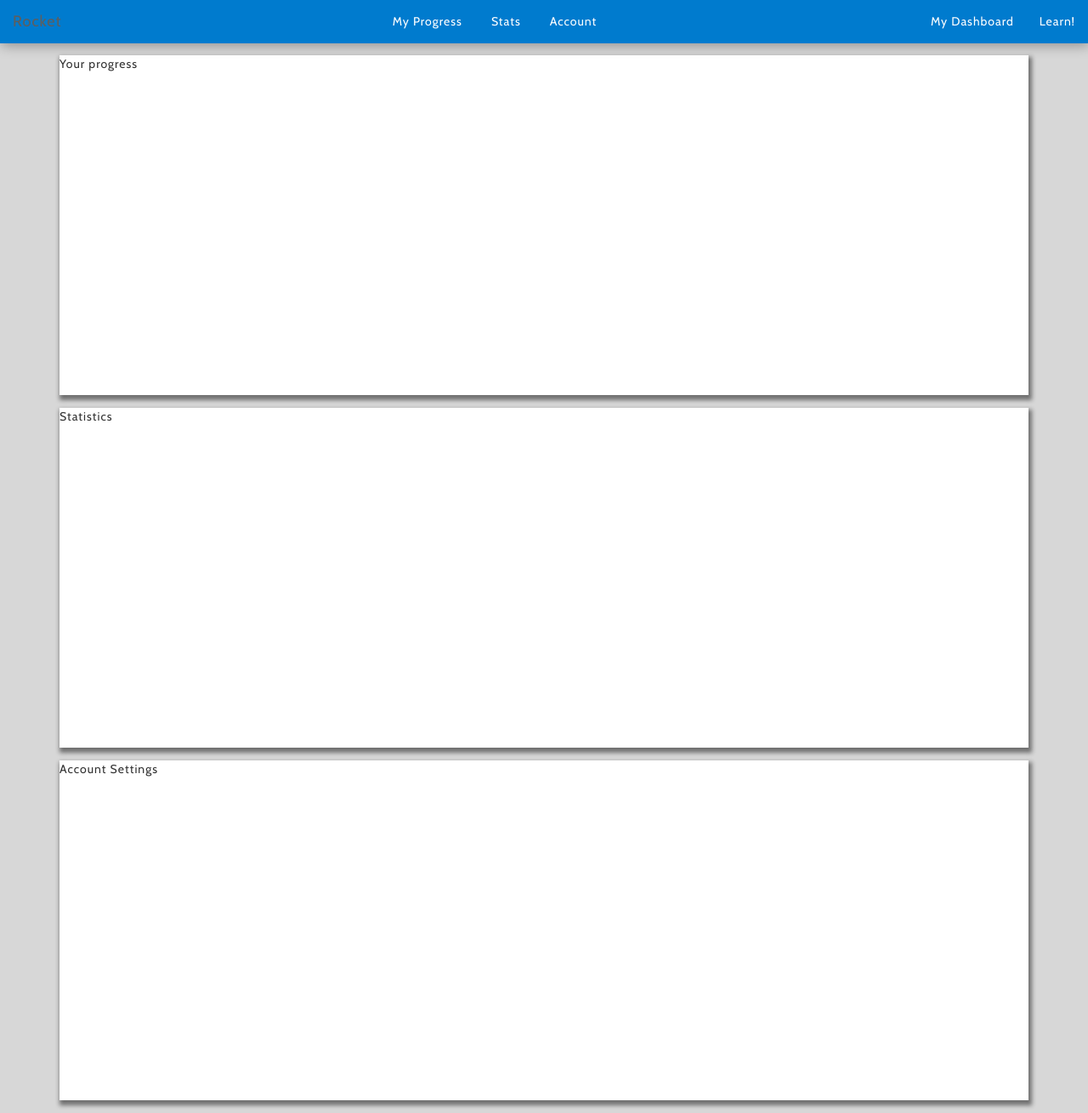
After one commit to almgong/rock-et, a Django app: template dashboard/templates/dashboard/dashboard.html in a window 1280 px wide. The commit adds this page. Shown: the whole page at 85% size. Run offline with Django 3.2, Linux system fonts and the light colour scheme; the template is opened without the code that fills it, so the values that code supplies are empty; some libraries are stand-ins or nearby versions.

Commit message:
started work on Dashboard, ready for mock data + styles

```diff
--- /dev/null
+++ b/dashboard/static/dashboard/js/appViews.js
@@ -0,0 +1,37 @@
+//appviews for dashboard
+define(['bb', 'text'], function(Backbone, txt) {
+
+	var ProgressView = Backbone.View.extend({
+		$el: $('#progress'),
+		render:function() {
+			console.log('rendering Progress');
+			/*$.ajax({
+				url:'/dashboard/get_user',
+				method:'GET',
+				data: {'token':'1234'},
+				success:function(data) {
+					console.log('success');
+					console.log(data)
+				},
+				error:function() {
+
+				}
+			});*/ //uncomment when tastypi implemented, for now, just use mock data in JSON format
+		}
+	});
+
+
+	var progress;
+	var stats;
+	var account;
+	var renderDashboard = function() {
+		//skeletal function that renders ALL parts of dashboard
+		progress=null;
+		progress = new ProgressView();
+		progress.render();
+	};
+
+	return {
+		renderDashboard:renderDashboard
+	};
+});
--- /dev/null
+++ b/dashboard/static/dashboard/js/dashboard.js
@@ -0,0 +1,14 @@
+define(['/static/dashboard/js/appViews.js'], function(appViews) {
+
+
+	$(function() {
+
+		$('body').scrollspy({ target: '#dashboard-nav-inner', offset:60});
+		appViews.renderDashboard();
+
+	});
+
+	return {
+
+	};
+});
--- /dev/null
+++ b/dashboard/templates/dashboard/dashboard.html
@@ -0,0 +1,20 @@
+{% extends 'base.html' %}
+
+{% block meta %}
+<title>My Dashboard</title>
+{% endblock meta %}
+
+<!-- main content for dash -->
+{% block content %}
+	<div class="dashboard-wrapper">
+
+		{% include 'dashboard/dashboard_main.template.html' %}
+
+	</div>
+{% endblock content %}
+
+<!-- page-specific script -->
+{% block script %}
+{% load staticfiles %}
+<script type="text/javascript">require(['{% static "js/lib/bootstrap.min.js"%}'], function(){require(['{% static "dashboard/js/dashboard.js" %}'], function(){});});</script>
+{% endblock script %}
--- /dev/null
+++ b/dashboard/templates/dashboard/dashboard_main.template.html
@@ -0,0 +1,31 @@
+<div class="container">
+
+	<!-- nav with scrollspy -->
+	<div class="nav-middle text-center animated fadeIn">
+		<div id="dashboard-nav-inner">
+			<ul class="nav">
+	      		<li><a href="#progress">My Progress</a></li>
+	      		<li><a href="#stats">Stats</a></li>
+	      		<li><a href="#account">Account</a></li>
+	    	</ul>
+    	</div>
+	</div>
+
+
+	<div class="dashboard-body">
+
+		<div class="dashboard-section animated fadeInUp animated-no-delay-fast" id="progress">
+			Your progress
+		</div>
+
+		<div class="dashboard-section animated fadeInUp animated-delay-fast" id="stats">
+			Statistics
+		</div>
+
+		<div class="dashboard-section animated fadeInUp animated-delay-fast-2" id="account">
+			Account Settings
+		</div>
+
+	</div>
+
+</div>
--- a/main/templates/main/landing_page.template.html
+++ b/main/templates/main/landing_page.template.html
@@ -95,7 +95,7 @@
 <div class="bar-divider divider text-center">
 	<div class="intro-header">
 		<div>
-			Features
+			- Features -
 		</div>
 	</div>
 </div>
--- a/rocket/static/css/site.scss
+++ b/rocket/static/css/site.scss
@@ -44,6 +44,7 @@ html {
 body {
 	@extend html;
 	padding-top:50px;
+	position:relative;
 }
 
 .animated-default {
@@ -54,6 +55,16 @@ body {
 .animated-no-delay-fast {
 	animation-duration:.5s;
 	animation-delay:0s;
+}
+
+.animated-delay-fast {
+	animation-duration:.5s;
+	animation-delay:.1s;
+}
+
+.animated-delay-fast-2{
+	animation-duration:.5s;
+	animation-delay:.2s;
 }
 
 .animated-delay-lv-1 {
@@ -67,7 +78,7 @@ body {
 }
 
 #base {
-	padding-right:15px;
+	padding-left:15px;
 	padding-right:15px;
 }
 
@@ -127,13 +138,14 @@ nav,
 	background-color: lighten($brandGray, 10%);
 	@include box-shadow(1.5px, 2.598px, 14.25px, 0.75px, rgba(0, 0, 0, 0.35));
 	height:75px;
+	left:0;
+	right:0;
 }
 
 .intro-section {
 	/*@include box-shadow(1.5px, 2.598px, 14.25px, 0.75px, rgba(0, 0, 0, 0.35));*/
 	background-color: $brandWhite;
 	padding:15px;
-	padding-left:30px;
 	min-height:500px;
 	font-size:24px;
 	color:$brandWhite;
@@ -179,9 +191,46 @@ nav,
 
 .features-2 {
 	/*@include lin-grad(180deg, darken($features2Color, 15%), $features2Color);*/
-	color:#b1b1b1;
+	color:darken(#b1b1b1, 20%);
 }
 
 .intro-ending {
 	@include lin-grad(180deg, darken(#D7D7D7, 15%), #D7D7D7);
 }
+
+/** dashboard **/
+.nav-middle { /*Shared with Learn as well, style for adding navigation to middle of main nav*/
+	width:60%;
+	padding-left:20%;
+	margin: 0 auto;
+	position: fixed;
+	top:0;
+	z-index: 1030;
+	.nav>li {
+		display:inline-block;
+	}
+}
+
+#dashboard-nav-inner {
+	height:50px;
+
+	.nav li a{
+		color:$brandWhite;
+		padding-top:15px;
+		padding-bottom: 15px;
+	}
+	.nav li a:hover, .active a{
+		text-decoration: underline;
+	}
+}
+
+.dashboard-body {
+	padding-top:15px; /* some space */
+}
+
+.dashboard-section {
+	min-height:400px;
+	margin-bottom:15px;
+	background-color:$brandWhite;
+	@include box-shadow(2px, 4px, 5px, 2px, rgba(0,0,0,0.48));
+}
--- a/rocket/static/js/main.js
+++ b/rocket/static/js/main.js
@@ -14,5 +14,3 @@ require.config({
 		'waypoint': 'lib/jquery.waypoints.min'
 	}
 });
-
-require(['bootstrap']);	//load bootstrap
--- a/rocket/templates/rocket/base.html
+++ b/rocket/templates/rocket/base.html
@@ -14,6 +14,7 @@
 		<link rel="stylesheet" type="text/css" href="{% static 'css/bootstrap.min.css' %}" />
 		<link rel="stylesheet" type="text/css" href="{% static 'css/animate.min.css' %}" />
 		<link href='http://fonts.googleapis.com/css?family=Cabin' rel='stylesheet' type='text/css' />
+		<!--<link rel="stylesheet" href="//maxcdn.bootstrapcdn.com/font-awesome/4.3.0/css/font-awesome.min.css">-->
 		<link rel="stylesheet" tpye="text/css" href="{% static 'css/compressed/site.min.css' %}" />
 
 		{% block static_files %}
@@ -33,7 +34,7 @@
 		        <span class="icon-bar"></span>
 		        <span class="icon-bar"></span>
 		      </button>
-		      <a class="navbar-brand" href="#">Rocket</a>
+		      <a class="navbar-brand" href="/">Rocket</a>
 		    </div>
 
 		    <!-- Collect the nav links, forms, and other content for toggling -->
@@ -63,7 +64,7 @@
 		      </form>
 
 		      <ul class="nav navbar-nav navbar-right">
-		        <li><a href="#">Profile</a></li>
+		        <li><a href="/dashboard">My Dashboard</a></li>
 		        <li><a href="">Learn!</a></li>
 		      </ul>
 
```
Also changed, not shown: dashboard/api.py (+8 -0 lines), dashboard/views.py (+21 -1 lines), rocket/static/css/compressed/site.min.css, 2 other files.
